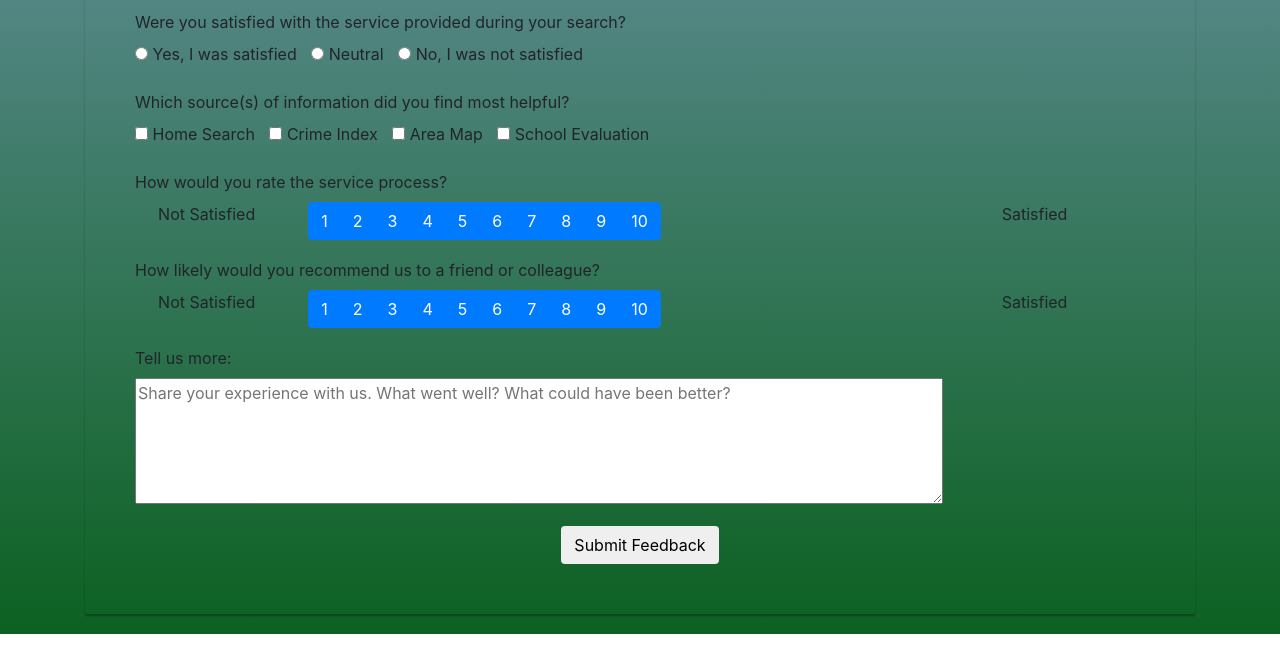
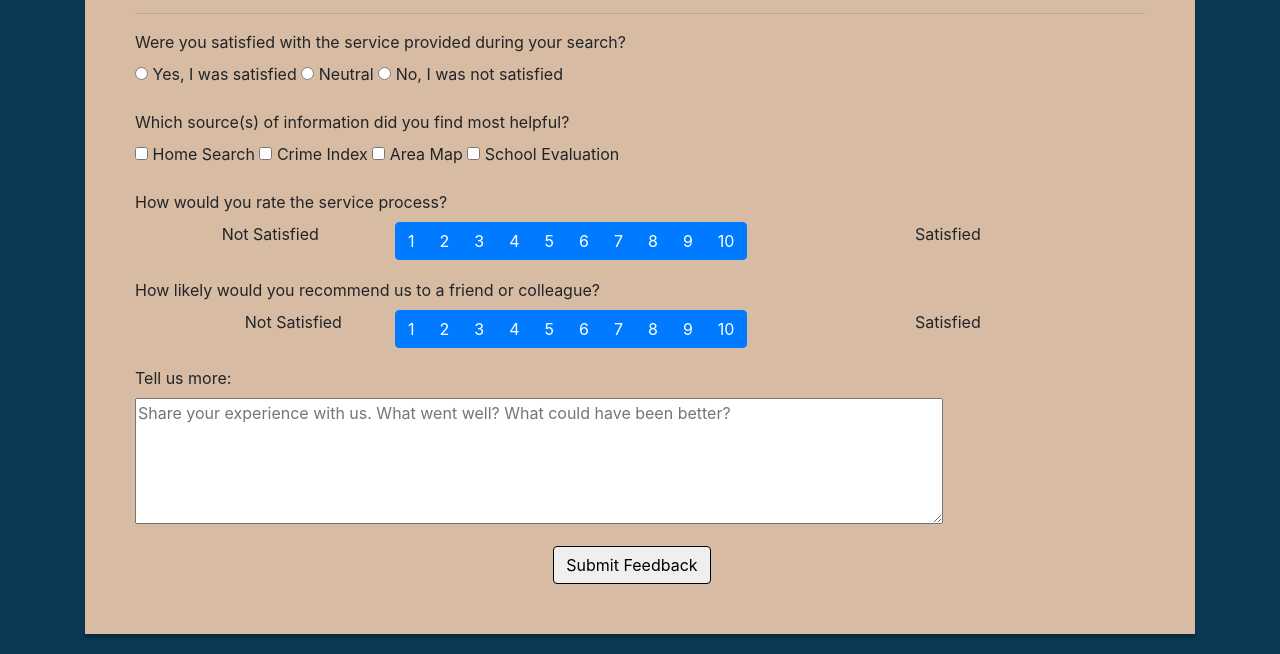
Before and after one commit to namaslay33/GroupProject1, a plain HTML site: page survey.html in a window 1280 px wide. Shown: the part 203-857 px from the top of the page. Drawn offline with nearby package versions, Linux system fonts and the light colour scheme.

Commit message:
survey page

```diff
--- a/survey.css
+++ b/survey.css
@@ -1,17 +1,18 @@
 body {
     height: 100%;
     background-repeat: no-repeat;
-    background-image: linear-gradient(rgb(104, 145, 162), rgb(12, 97, 33));
+    /* background-image: linear-gradient(#D7BBA3, #7E7B86); */
+    background-color: #0B3954;
     display: flex;
 }
 
 .form {
-    /* margin-top: 80px; */
+    margin-top: 20px;
     margin-bottom: 20px;
     padding: 50px 50px;
-    border-radius: 2px;
-    box-shadow: 0px 2px 2px rgba(0, 0, 0, 0.3);
-
+    /* border-radius: 10px; */
+    box-shadow: 0px 4px 4px rgba(0, 0, 0, 0.3);
+    background-color: #D7BBA3;
     justify-content: center;
 
 }
@@ -22,7 +23,7 @@ body {
 }
 
 .radiobtn, .chkbox{
-    margin-right: 10px;
+
 }
 
 .commentbox{
@@ -30,6 +31,7 @@ body {
 }
 
 .submitBtn {
-    margin-left: auto;
-    margin-right: auto;
+    border: 1px solid black;
+    /* margin-left: auto;
+    margin-right: auto; */
 }
--- a/survey.html
+++ b/survey.html
@@ -54,10 +54,10 @@
             <label for="question">How would you rate the service process?</label>
 
             <div class="row">
-                <div class="col-2">
-                        <p style="text-align: center">Not Satisfied</p>
+                <div class="col-2 offset-1">
+                        <p style="text-align: enter">Not Satisfied</p>
                 </div>
-                <div class="col-8">
+                <div class="col-6">
                     <div class="btn-toolbar" role="toolbar" aria-label="buttongroup">
                         <div class="btn-group mr-2" role="group" aria-label="buttongroup">
                             <button type="button" class="btn btn-primary">1</button>
@@ -86,12 +86,12 @@
 
             <div class="row">
 
-                <div class="col-2">
+                <div class="col-2 offset-1">
                     <p style="text-align: center">Not Satisfied</p>
                 </div>
 
-                <div class="col-8">
-                    <div class="btn-toolbar" role="toolbar" aria-label="buttongroup">
+                <div class="col-6">
+                    <div class="btn-toolbar " role="toolbar" aria-label="buttongroup">
                         <div class="btn-group mr-2" role="group" aria-label="buttongroup">
                             <button type="button" class="btn btn-primary">1</button>
                             <button type="button" class="btn btn-primary">2</button>
@@ -121,7 +121,7 @@
         </div>
 
         <div class="row">
-            <button type="submit" class="btn submitBtn offset-6">
+            <button type="submit" class="btn submitBtn offset-5">
                 Submit Feedback
             </button>
         </div>
```
